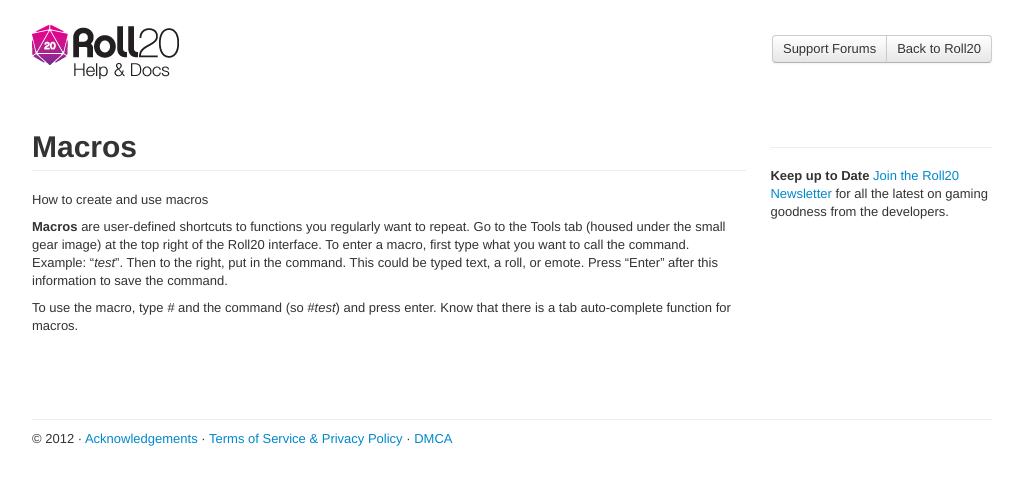
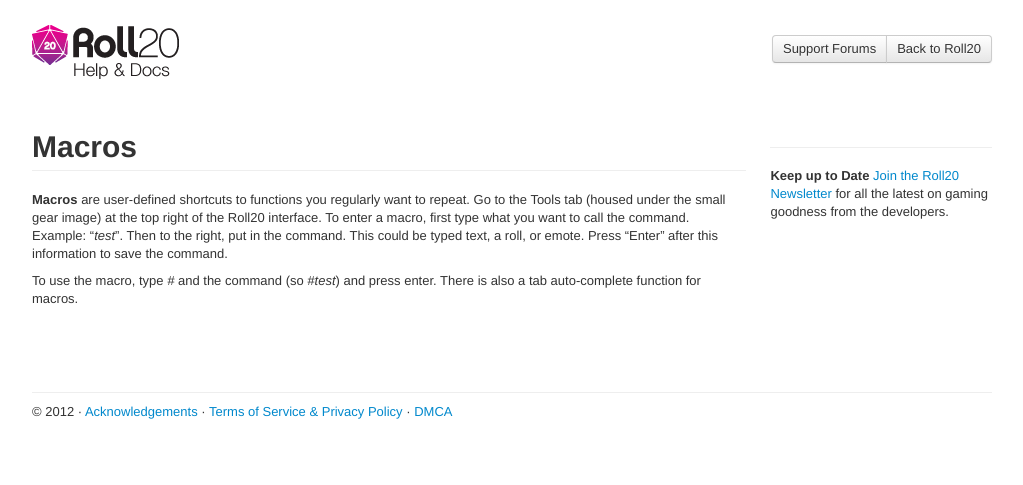
Before and after one commit to Roll20/help.roll20.net, a Jekyll site: the page built from _posts/2012-05-01-macros.markdown, in a window 1280 px wide. Shown: the top 485 px of the page, without its empty margins (128-1151 px from the left). Built offline with Jekyll 4.4.1, drawn with Linux system fonts in a browser that asks for light colours; nearby versions of some CDN libraries; comment, search, counter and statistics services are not loaded.

Commit message:
publishing

```diff
--- a/_posts/2012-05-01-macros.markdown
+++ b/_posts/2012-05-01-macros.markdown
@@ -1,11 +1,9 @@
 ---
 layout: default
 title: Macros
-categories: default
+categories: beginner
 ---
-
-How to create and use macros
 
 __Macros__ are user-defined shortcuts to functions you regularly want to repeat.  Go to the Tools tab (housed under the small gear image) at the top right of the Roll20 interface.  To enter a macro, first type what you want to call the command.  Example: "_test_".  Then to the right, put in the command.  This could be typed text, a roll, or emote.  Press "Enter" after this information to save the command.
 
-  To use the macro, type _#_ and the command (so _#test_) and press enter.  Know that there is a tab auto-complete function for macros.
+  To use the macro, type _#_ and the command (so _#test_) and press enter.  There is also a tab auto-complete function for macros.
```
